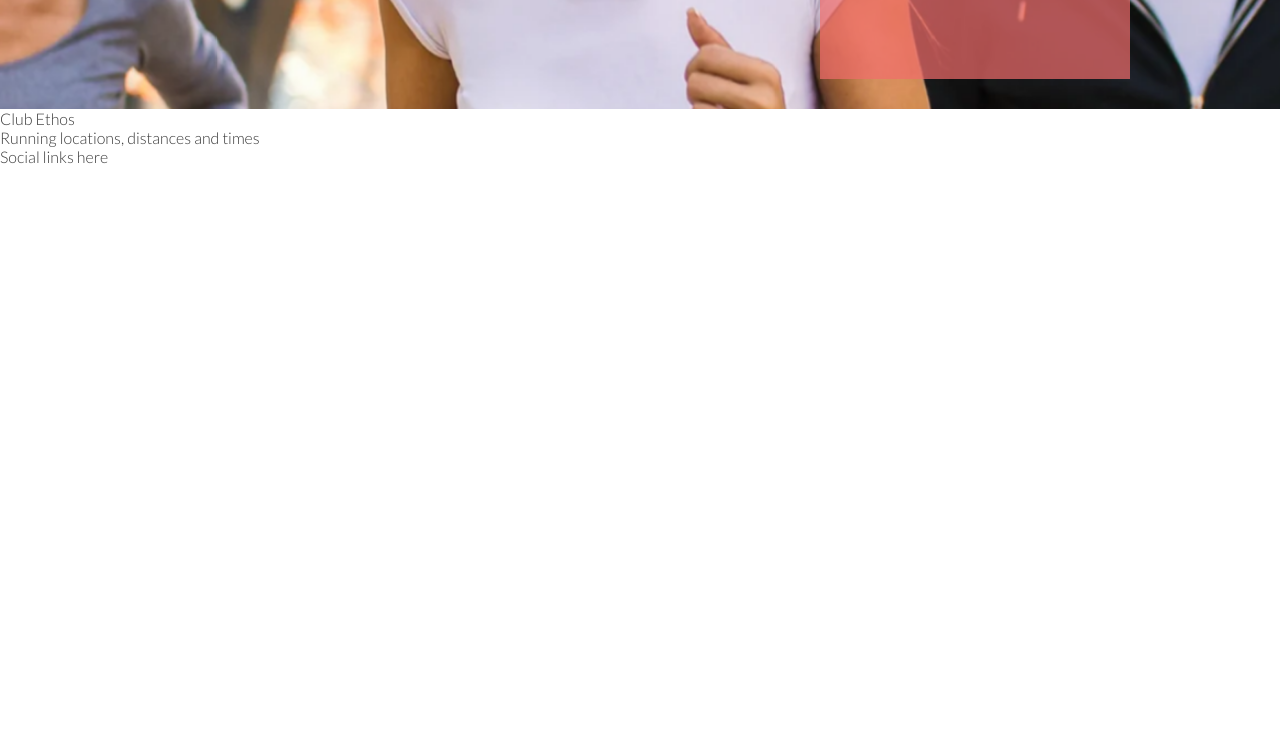
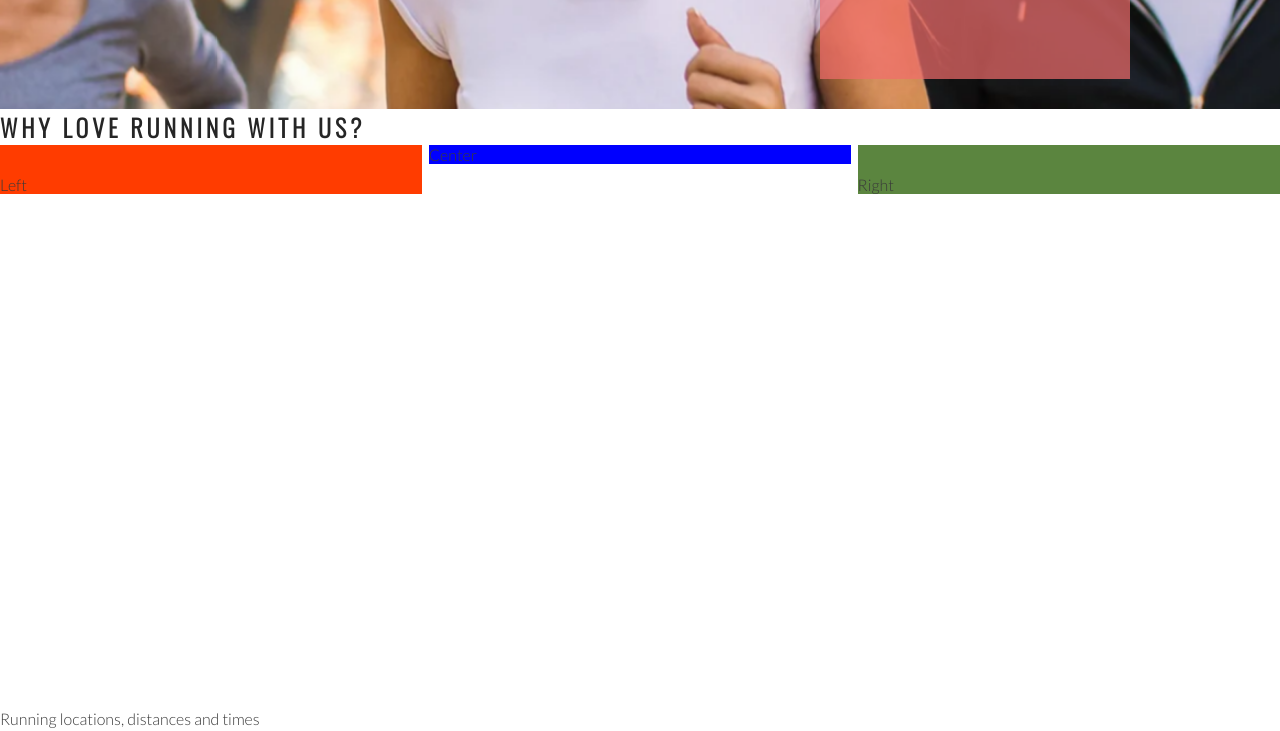
Before and after one commit to gullah26/love-running, a plain HTML site: page index.html in a window 1280 px wide. Shown: the part 566-1297 px from the top of the page. Before the commit the page ends 800 px from the top, so only its background shows below. Drawn offline with nearby package versions, Linux system fonts and the light colour scheme.

Commit message:
Add club ethos main structure

```diff
--- a/assets/css/style.css
+++ b/assets/css/style.css
@@ -32,6 +32,8 @@ color: #252525;
 
 float: left;
 font-size: 280%;
+
+margin-left: 30px;
 
 }
 
@@ -85,7 +87,7 @@ border-bottom: 1px solid #3a3a3a;
     position: relative;
     }
 
-#cover-text #cover-text h2 {
+#cover-text  h2, h3 {
 
  color: #fff;
 
@@ -143,3 +145,36 @@ from{
 
 
 }
+
+/* Club ethos */
+
+#club-ethos {
+
+    height: 600px;
+}
+
+#left-about {
+
+    padding-top: 30px;
+    width: 33%;
+    float: left;
+    background-color: rgb(255, 60, 0);
+
+}
+
+#right-about {
+
+    padding-top: 30px;
+    width: 33%;
+    float: right;
+    background-color: rgb(91, 133, 63);
+}
+
+#center-about {
+
+    width: 33%;
+    margin: 0 auto;
+    background-color: blue;
+
+
+}
--- a/index.html
+++ b/index.html
@@ -32,7 +32,16 @@
         </div>
     </section>
 
-    <section>Club Ethos</section>
+    <section id="club-ethos">
+
+        <h1>Why Love Running With Us?</h1>
+
+        <div id="left-about">Left</div>
+        <div id="right-about">Right</div>
+        <div id="center-about">Center</div>
+
+
+    </section>
 
     <section>
 
```
